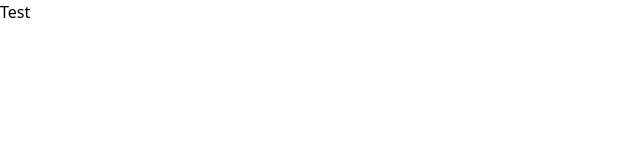
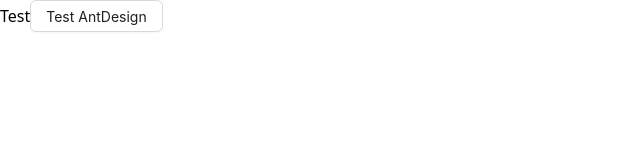
Before and after one commit to crzie/Spark, a React (Vite) app: page / in a window 1280 px wide. Shown: the top 160 px of the page, without its empty margins (0-640 px from the left). Built offline with nearby package versions, Linux system fonts and the light colour scheme.

Commit message:
install antdesign

```diff
--- a/index.html
+++ b/index.html
@@ -3,7 +3,7 @@
 
 <head>
   <meta charset="UTF-8" />
-  <link rel="icon" type="image/svg+xml" href="/public/logo.png" />
+  <link rel="icon" type="image/svg+xml" href="/logo.png" />
   <meta name="viewport" content="width=device-width, initial-scale=1.0" />
   <title>Spark</title>
 </head>
--- a/package.json
+++ b/package.json
@@ -10,6 +10,7 @@
     "preview": "vite preview"
   },
   "dependencies": {
+    "antd": "^5.19.1",
     "firebase": "^10.12.3",
     "react": "^18.3.1",
     "react-dom": "^18.3.1",
--- a/src/App.tsx
+++ b/src/App.tsx
@@ -1,3 +1,4 @@
+import { Button } from "antd"
 import { Outlet } from "react-router-dom"
 
 function App() {
@@ -5,6 +6,7 @@ function App() {
   return (
     <>
       Test
+      <Button>Test AntDesign</Button>
       <Outlet />
     </>
   )
```
Also changed, not shown: 1 other file (tests, documents, lock files or other folders).
